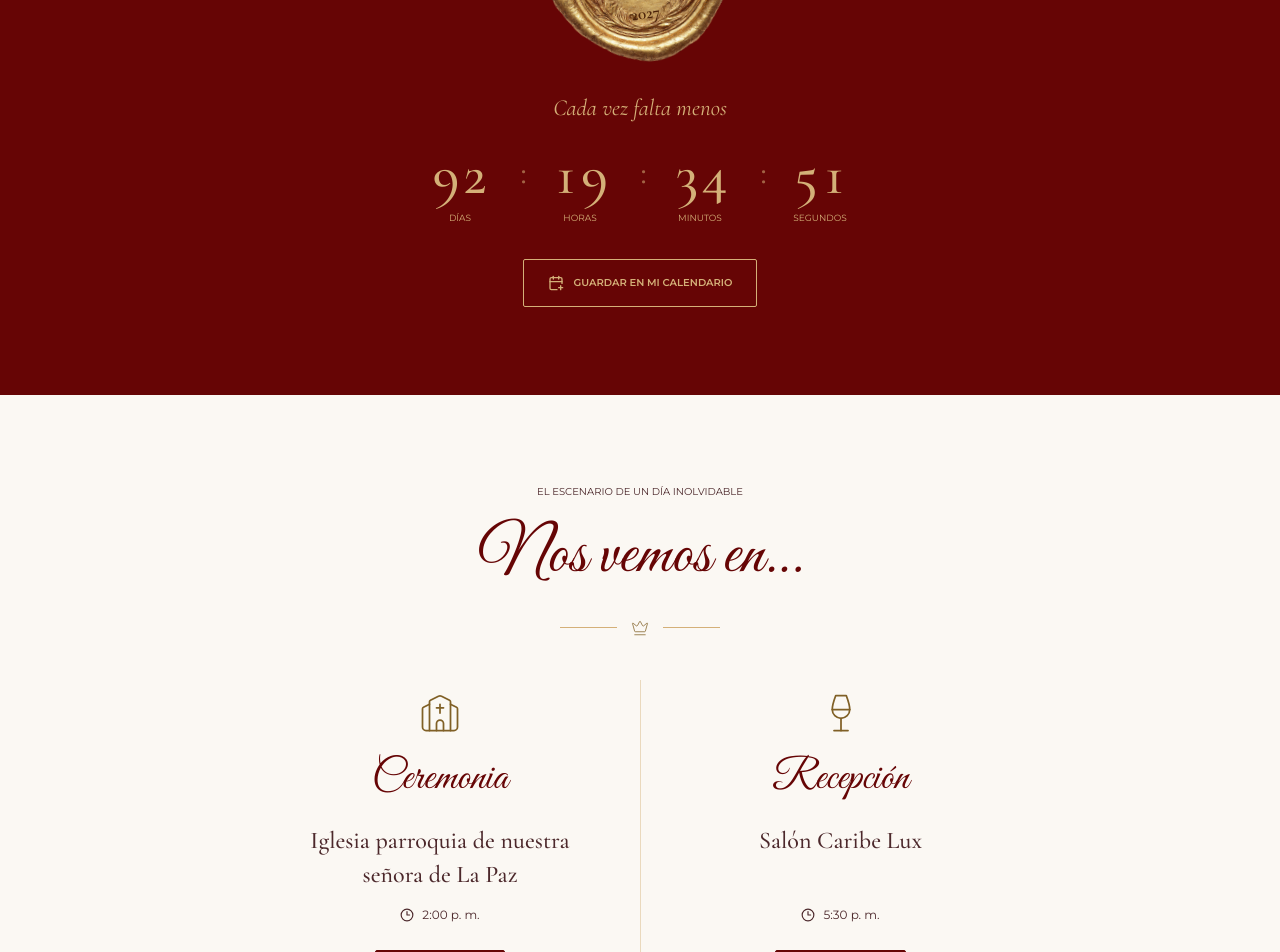
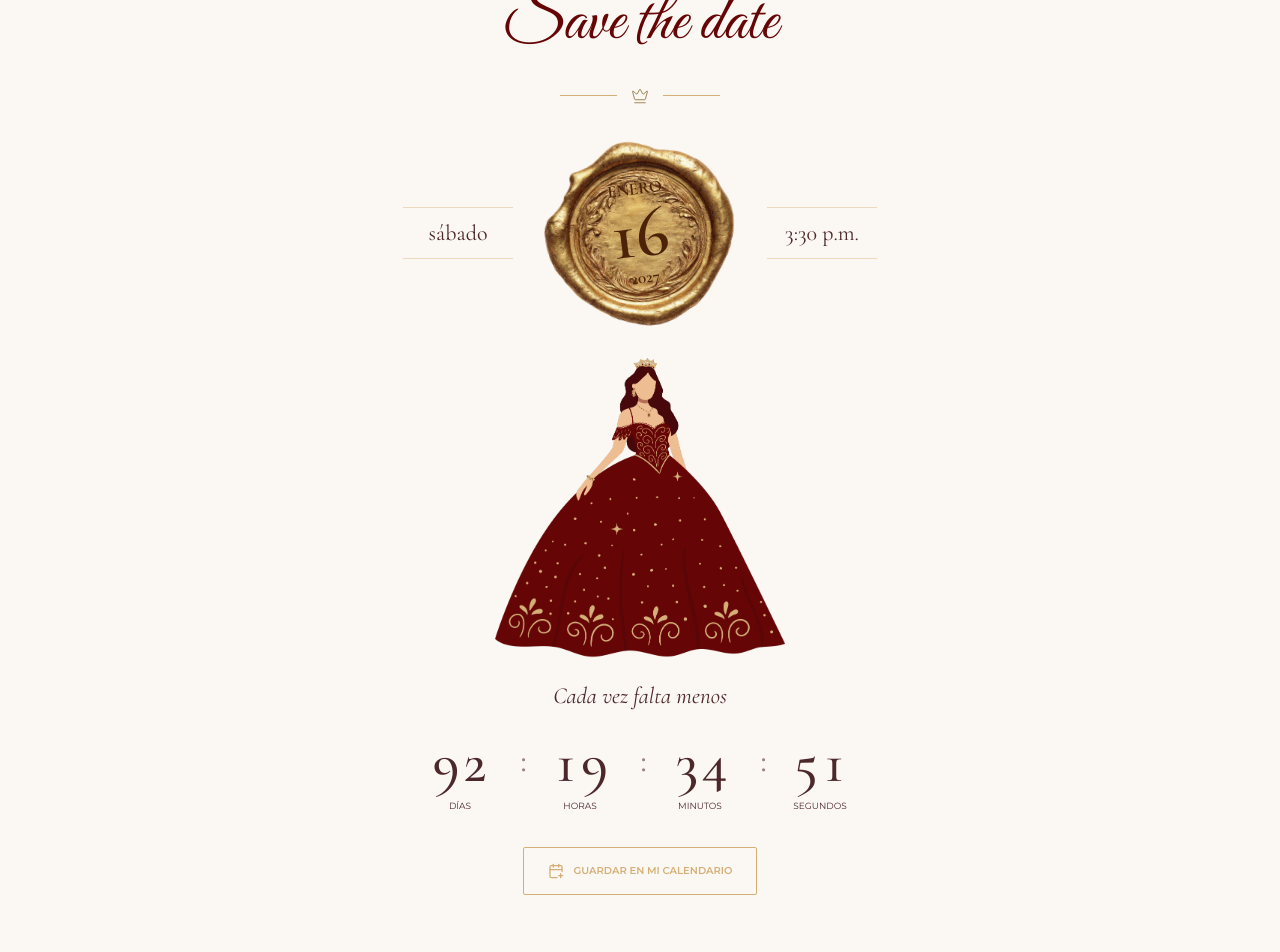
Before and after one commit to Magux14/xv-vale, a React (Vite) app: page / in a window 1280 px wide. Shown: the part 2660-3612 px from the top of the page. Built offline with nearby package versions, Linux system fonts and the light colour scheme.

Commit message:
testing: image github pages test

```diff
--- a/src/components/event-location/event-location.scss
+++ b/src/components/event-location/event-location.scss
@@ -3,6 +3,7 @@
   flex-direction: column;
   align-items: center;
   padding: 12px 32px;
+  // margin-bottom: 20px;
 
   &__icon { color: var(--gold-dark); margin-bottom: 20px; }
   &__title { font: 400 42px/1.2 var(--script); color: var(--wine); }
--- a/src/components/invitation-section/invitation-section.jsx
+++ b/src/components/invitation-section/invitation-section.jsx
@@ -1,9 +1,10 @@
 import { Crown } from 'lucide-react'
 import './invitation-section.scss'
 
-export default function InvitationSection({ id, eyebrow, title, tone = 'paper', children }) {
+export default function InvitationSection({ id, eyebrow, title, tone = 'paper', background = 'wine', flowersSeparator = true, children }) {
   return (
-    <section className={`invitation-section invitation-section--${tone}`} id={id} aria-labelledby={`${id}-title`}>
+    <section className={`invitation-section invitation-section--${background}`}>
+      <div className={`invitation-section invitation-section--${tone}`} id={id} aria-labelledby={`${id}-title`}>
         <div className="invitation-section__inner">
           <header className="invitation-section__header">
             {eyebrow && <p className="invitation-section__eyebrow">{eyebrow}</p>}
@@ -12,6 +13,11 @@ export default function InvitationSection({ id, eyebrow, title, tone = 'paper',
           </header>
           {children}
         </div>
+      </div>
+      {
+        flowersSeparator &&
+        <img src="./images/flowers-separator.png" className="invitation-section__flowers-separator" alt="Detalles del lugar de la celebración" loading="lazy" />
+      }
     </section>
   )
 }
--- a/src/components/invitation-section/invitation-section.scss
+++ b/src/components/invitation-section/invitation-section.scss
@@ -1,4 +1,5 @@
 .invitation-section {
+  position: relative;
   padding: 88px 24px;
   text-align: center;
 
@@ -12,6 +13,7 @@
   &__divider { display: flex; align-items: center; gap: 14px; width: 160px; height: 24px; margin: 20px auto 0; color: var(--gold-dark); }
   &__divider::before, &__divider::after { content: ''; flex: 1; border-top: 1px solid var(--gold); }
   &--wine &__divider { color: var(--gold); }
+  &__flowers-separator {position: absolute; margin-left: -20px; margin-top: 10px; z-index: 1; width: 100vw;}
 }
 
 @media (max-width: 600px) {
--- a/src/components/invitation/invitation.jsx
+++ b/src/components/invitation/invitation.jsx
@@ -25,7 +25,7 @@ export default function Invitation() {
     <>
       <a className="invitation__skip" href="#celebration">Ir a la invitación</a>
       <header className="invitation__hero">
-        <img className="invitation__hero-image" src="/images/hero.png" alt="Valeria con su vestido color vino y su corona de XV años" fetchPriority="high" width="1599" height="899" />
+        <img className="invitation__hero-image" src="/images/hero.png" alt="Valeria con su vestido color rojo y su corona de XV años" fetchPriority="high" width="1599" height="899" />
         <nav className="invitation__nav" aria-label="Navegación principal">
           <a className="invitation__monogram" href="#">{event.initials}<span>· XV ·</span></a>
           <div className="invitation__nav-links">
@@ -77,12 +77,13 @@ export default function Invitation() {
           {event.photos.map(photo => <img className="invitation__gallery-image" key={photo.src} src={photo.src} alt={photo.alt} width="800" height="800" loading="lazy" />)}
         </div>
 
-        <InvitationSection id="date" eyebrow="Hay momentos que se guardan para siempre" title="Save the date" tone="wine">
+        <InvitationSection id="date" eyebrow="Hay momentos que se guardan para siempre" title="Save the date" tone="paper" background="paper">
           <div className="invitation__save-date">
             <span className="invitation__date-side">{dateLabels.weekday}</span>
-            <div className="invitation__seal"><span>{dateLabels.month.slice(0, 3)}</span><strong>{dateLabels.day}</strong><span>{dateLabels.year}</span></div>
+            <div className="invitation__seal"><span className="invitation__seal-month">{dateLabels.month}</span><strong>{dateLabels.day}</strong><span>{dateLabels.year}</span></div>
             <span className="invitation__date-side">{dateLabels.time}</span>
           </div>
+          <img src="./images/vestido.png" className="invitation__dress-image" alt="Detalles del lugar de la celebración" loading="lazy" />
           <p className="invitation__countdown-label">Cada vez falta menos</p>
           <Countdown date={event.date} />
           <button className="button" type="button" onClick={downloadCalendar}><CalendarPlus size={16} aria-hidden="true" />Guardar en mi calendario</button>
@@ -92,7 +93,7 @@ export default function Invitation() {
           <div className="invitation__locations">{event.locations.map(location => <EventLocation key={location.id} location={location} />)}</div>
         </InvitationSection>
 
-        <div className="invitation__photo-band"><img src="/images/venue.jpg" alt="Detalles del lugar de la celebración" width="800" height="533" loading="lazy" /></div>
+        <div className="invitation__photo-band"><img src="./images/venue.jpg" alt="Detalles del lugar de la celebración" width="800" height="533" loading="lazy" /></div>
 
         <InvitationSection id="schedule" eyebrow="Cada instante será especial" title="Itinerario" tone="wine">
           <ol className="invitation__schedule">
@@ -107,8 +108,10 @@ export default function Invitation() {
           </ol>
         </InvitationSection>
 
-        <InvitationSection id="dress-code" eyebrow="Tu compañía es lo más importante" title="Dress code">
-          <img src="/images/dress-code.png" alt="Dress code" className="invitation__dress-image" />
+        ff
+
+        <InvitationSection id="dress-code" eyebrow="Tu compañía es lo más importante" title="Dress code" background = 'paper'>
+          <img src="./images/dress-code.png" alt="Dress code" className="invitation__dress-image" />
           <p className="invitation__dress-title">Formal sin tenis</p>
           {/* <p className="invitation__body">Te invitamos a vestir como te sientas más cómodo y disfrutar de la celebración con nosotros.</p> */}
           <div className="invitation__reserved"><span className="invitation__swatch" aria-hidden="true" /><p>El color vino está reservado<br />para la quinceañera.</p></div>
--- a/src/components/invitation/invitation.scss
+++ b/src/components/invitation/invitation.scss
@@ -106,6 +106,7 @@
     &__gallery-image:first-child { grid-column: 1 / -1; height: 300px; }
     &__save-date { gap: 12px; }
     &__seal { width: 150px; height: 150px; }
+    &__seal-month { position: absolute; padding-top: 30px; }
     &__seal strong { font-size: 55px; }
     &__seal span { font-size: 14px; }
     &__date-side { min-width: 65px; font-size: 17px; }
@@ -118,6 +119,7 @@
     &__closing { min-height: 590px; }
     &__closing-title { font-size: 65px; }
     &__closing-text { max-width: 270px; margin-inline: auto; font-size: 22px; }
+    &__dress-image {max-height: 200px;}
   }
 }
 
--- a/src/data/invitation-data.js
+++ b/src/data/invitation-data.js
@@ -2,7 +2,7 @@ export const invitationData = {
   name: 'Valeria',
   initials: 'MJ',
   date: '2027-01-16T15:30:00-06:00',
-  endDate: '2027-01-16T02:00:00-06:00',
+  endDate: '2027-01-17T02:00:00-06:00',
   timeZone: 'America/Mexico_City',
   confirmationDeadline: '1 de noviembre',
   message: 'Doy gracias a Dios por estos XV años y por tener a personas como ustedes en mi camino.',
@@ -12,7 +12,7 @@ export const invitationData = {
   whatsappNumber: '',
   photos: [
     { src: '/images/portrait-one.jpg', alt: 'Valeria con su vestido de XV años' },
-    { src: '/images/portrait-three.jpg', alt: 'Retrato de Valeria con su vestido color vino' },
+    { src: '/images/portrait-three.jpg', alt: 'Retrato de Valeria con su vestido color rojo' },
     { src: '/images/portrait-two.jpg', alt: 'Valeria en su sesión de fotografías' },
   ],
   locations: [
@@ -21,7 +21,7 @@ export const invitationData = {
       title: 'Ceremonia',
       name: 'Iglesia parroquia de nuestra señora de La Paz',
       address: 'Río Amacuzac 23, Paseos de Churubusco, Iztapalapa, 09030 Ciudad de México, CDMX',
-      time: '2:00 p. m.',
+      time: '3:30 p. m.',
       dateTime: '2027-01-16T15:30:00-06:00',
       mapUrl: 'https://maps.app.goo.gl/QXmXZ1Fz6UmD7KZY9?g_st=ic',
     },
@@ -36,11 +36,10 @@ export const invitationData = {
     },
   ],
   schedule: [
-    { id: 'ceremony', label: 'Ceremonia', time: '2:00 p. m.', icon: 'church' },
-    { id: 'reception', label: 'Recepción', time: '5:00 p. m.', icon: 'glass' },
-    { id: 'mariachi', label: 'Mariachi', time: '5:15 p. m.', icon: 'music' },
-    { id: 'dinner', label: 'Banquete', time: '6:00 p. m.', icon: 'dinner' },
-    { id: 'waltz', label: 'Vals', time: '7:00 p. m.', icon: 'heart' },
-    { id: 'dance', label: 'Baile', time: '8:00 p. m.', icon: 'dance' },
+    { id: 'ceremony', label: 'Ceremonia', time: '3:30 p. m.', icon: 'church' },
+    { id: 'reception', label: 'Recepción', time: '5:30 p. m.', icon: 'glass' },
+    { id: 'dinner', label: 'Banquete', time: '7:00 p. m.', icon: 'dinner' },
+    { id: 'waltz', label: 'Vals', time: '9:00 p. m.', icon: 'heart' },
+    { id: 'dance', label: 'Baile', time: '10:00 p. m.', icon: 'dance' },
   ],
 }
```
Also changed, not shown: public/images/flowers-separator.png (added), public/images/vestido.png (added), 6 other files (tests, documents, lock files or other folders). Lines whose indentation alone changed are shown as unchanged.
